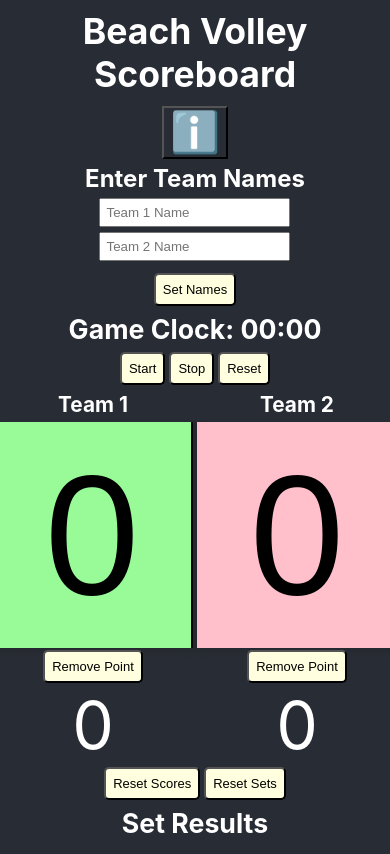
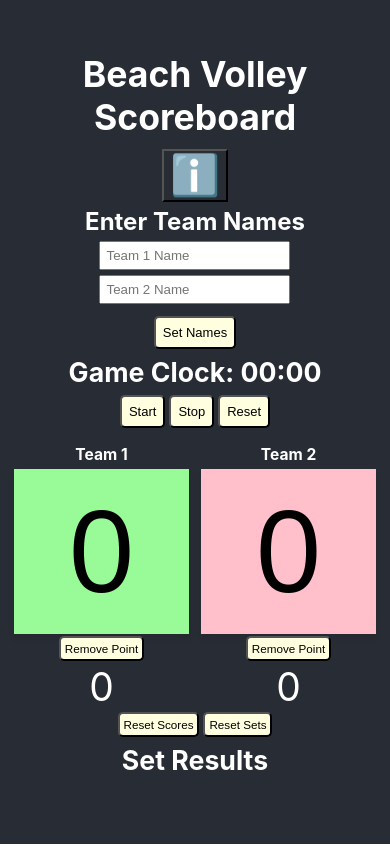
Before and after one commit to oonaleivo/Beach-Volley-Scoreboard, a React (Create React App) app: page / in a window 390 px wide. Built offline with nearby package versions, Linux system fonts and the light colour scheme.

Commit message:
mobile phone friendly edits2

```diff
--- a/src/components/points.js
+++ b/src/components/points.js
@@ -100,31 +100,28 @@ const ScoreBoard = ({ team1Name, team2Name }) => {
     }, [team1Points, team2Points]);
 
     return (
-        <div style={{ display: 'flex', flexDirection: 'column', alignItems: 'center' }}>
+        <div style={containerStyle}>
             {
                 message && (
-                    <div style={{
-                        position: 'fixed', fontSize: '60px', top: '55%', left: '50%', transform: 'translate(-50%, -50%)',
-                        backgroundColor: 'red', padding: '120px', zIndex: 100, paddingLeft: '100px', paddingRight: '100px'
-                    }}>
+                    <div style={messageBoxStyle}>
                         <div>{message}</div>
                         <button style={buttonSmallStyle} onClick={clearMessage}>Ok</button>
                     </div>
                 )
             }
 
-            <div style={{ display: 'flex', justifyContent: 'center', width: '400px', margin: '0 auto' }}>
+            <div style={scoreBoardStyle}>
                 <div style={{ marginRight: '2px' }}>
-                    <h3 style={{ margin: '5px' }}>{team1Name}</h3>
+                    <h3 style={teamNameStyle}>{team1Name}</h3>
                     <button style={button1Style} onClick={() => handleAddPoint('team1')}><div style={numberStyle}>{team1Points}</div></button>
                     <button style={buttonSmallStyle} onClick={() => handleRemovePoint('team1')}>Remove Point</button>
-                    <div style={{ fontSize: '66px', textAlign: 'center' }}>{team1Sets}</div>
+                    <div style={setStyle}>{team1Sets}</div>
                 </div>
                 <div style={{ marginLeft: '2px' }}>
-                    <h3 style={{ margin: '5px' }}>{team2Name}</h3>
+                    <h3 style={teamNameStyle}>{team2Name}</h3>
                     <button style={button2Style} onClick={() => handleAddPoint('team2')}><div style={numberStyle}>{team2Points}</div></button>
                     <button style={buttonSmallStyle} onClick={() => handleRemovePoint('team2')}>Remove Point</button>
-                    <div style={{ fontSize: '66px', textAlign: 'center' }}>{team2Sets}</div>
+                    <div style={setStyle}>{team2Sets}</div>
                 </div>
             </div>
             <div>
@@ -132,7 +129,7 @@ const ScoreBoard = ({ team1Name, team2Name }) => {
                 <button style={buttonSmallStyle} onClick={handleResetSets}>Reset Sets</button>
             </div>
             <h2 style={{ margin: '5px' }}>Set Results</h2>
-            <ul style={{ alignItems: 'center', padding: '5px', margin: '0px' }}>
+            <ul style={setResultListStyle}>
                 {setResults.map((result, index) => (
                     <li key={index}>Set {index + 1}: {result.team1} - {result.team2}</li>
                 ))}
@@ -141,6 +138,54 @@ const ScoreBoard = ({ team1Name, team2Name }) => {
     );
 };
 
+// Styles
+const containerStyle = {
+    display: 'flex',
+    flexDirection: 'column',
+    alignItems: 'center',
+    padding: '10px',
+    maxWidth: '600px',
+    margin: '0 auto'
+};
+
+const messageBoxStyle = {
+    position: 'fixed',
+    fontSize: '8vw',  // Adjusts based on screen width
+    top: '55%',
+    left: '50%',
+    transform: 'translate(-50%, -50%)',
+    backgroundColor: 'maroon',
+    padding: '25vw',  // Adjusts based on screen width
+    zIndex: 100,
+    textAlign: 'center',
+    borderRadius: '10px',
+    boxShadow: '0px 4px 6px rgba(0, 0, 0, 0.1)',
+};
+
+const scoreBoardStyle = {
+    display: 'flex',
+    justifyContent: 'center',
+    width: '100%',  // Full width for flexibility
+    margin: '0 auto',
+};
+
+const teamNameStyle = {
+    margin: '5px',
+    fontSize: '4vw',  // Adjusts based on screen width
+    textAlign: 'center',
+};
+
+const setStyle = {
+    fontSize: '10vw',  // Adjusts based on screen width
+    textAlign: 'center',
+};
+
+const setResultListStyle = {
+    alignItems: 'center',
+    padding: '5px',
+    margin: '0px',
+    fontSize: '4vw',  // Adjusts based on screen width
+};
 
 const pastelColors = {
     pink: '#FFC0CB',
@@ -154,10 +199,9 @@ const pastelColors = {
 const button1Style = {
     backgroundColor: pastelColors.green,
     color: 'white',
-    width: '200px',
+    width: '45vw', // Adjusts based on screen width
     padding: '15px',
     border: 'none',
-    borderRight: '2px solid #000',
     boxShadow: '0px 4px 6px rgba(0, 0, 0, 0.1)',
     cursor: 'pointer',
 };
@@ -165,7 +209,7 @@ const button1Style = {
 const button2Style = {
     backgroundColor: pastelColors.pink,
     color: 'white',
-    width: '200px',
+    width: '45vw', // Adjusts based on screen width
     padding: '15px',
     border: 'none',
     boxShadow: '0px 4px 6px rgba(0, 0, 0, 0.1)',
@@ -174,8 +218,8 @@ const button2Style = {
 
 const buttonSmallStyle = {
     backgroundColor: '#FFFFE0',
-    fontSize: '13px',
-    padding: '7px',
+    fontSize: '3vw',  // Adjusts based on screen width
+    padding: '1vw',  // Adjusts based on screen width
     cursor: 'pointer',
     margin: '2px',
     borderRadius: '5px',
@@ -183,7 +227,7 @@ const buttonSmallStyle = {
 
 const numberStyle = {
     color: 'black',
-    fontSize: '170px',
+    fontSize: '30vw',  // Adjusts based on screen width
 };
 
 export default ScoreBoard;
```
